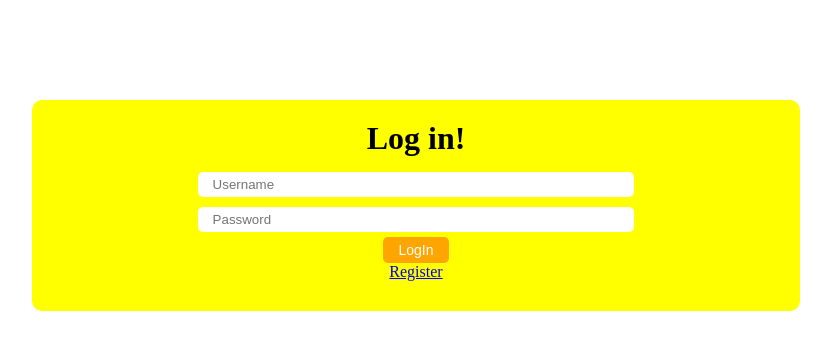
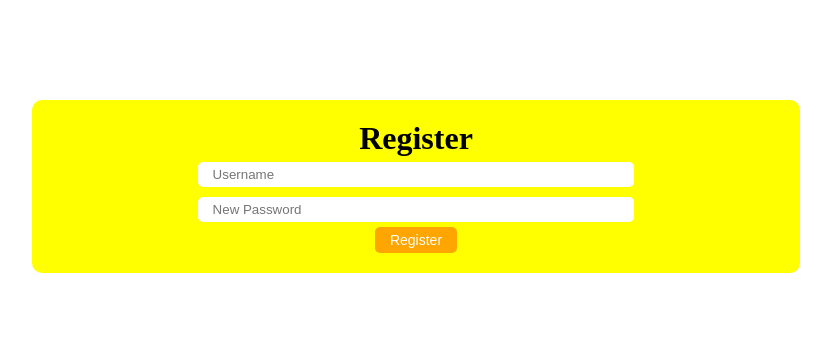
Before and after one commit to Ozurexus/BookHive, a React (Create React App) app in the folder client/: page /register in a window 1280 px wide. Before the commit this address led to /login. Shown: the top 350 px of the page, without its empty margins (224-1055 px from the left). Built offline with nearby package versions, Linux system fonts and the light colour scheme.

Commit message:
routing fixing

```diff
--- a/client/src/App.js
+++ b/client/src/App.js
@@ -1,5 +1,5 @@
 import React, {useEffect, useState} from 'react';
-import {BrowserRouter, Navigate} from "react-router-dom";
+import {BrowserRouter} from "react-router-dom";
 import AppRouter from './components/AppRouter';
 import './styles/App.css'
 import {AuthContext} from "./context";
@@ -7,22 +7,22 @@ import {AuthContext} from "./context";
 
 function App() {
     const [isAuth, setIsAuth] = useState(false);
+    const [isLoading, setLoading] = useState(true);
 
     useEffect(() => {
         if(localStorage.getItem('auth')) {
             setIsAuth(true);
         }
-    }, )
+        setLoading(false);
+    }, [])
 
     return (
         <AuthContext.Provider value={{
             isAuth,
-            setIsAuth
+            setIsAuth,
+            isLoading
         }}>
             <BrowserRouter>
-                {!isAuth && (
-                    <Navigate to='/login' replace={true}/>
-                )}
                 <AppRouter/>
             </BrowserRouter>
         </AuthContext.Provider>
--- a/client/src/components/AppRouter.jsx
+++ b/client/src/components/AppRouter.jsx
@@ -1,34 +1,48 @@
-import React from "react";
+import React, {useContext, useState} from "react";
 
 import Login from '../pages/Login';
 import Register from '../pages/Register';
 import Welcome from '../pages/Welcome';
 import Recommendations from '../pages/Recommendations';
 import MyBooks from '../pages/MyBooks';
-import {Route, Routes} from "react-router-dom";
+import Loader from "./UI/Loader/Loader";
+import {Navigate, Route, Routes} from "react-router-dom";
+import {AuthContext} from "../context";
 
 
 const AppRouter = () => {
+    const {isAuth, isLoading} = useContext(AuthContext);
 
-    const routes = [
-        {path: "/login", component: <Login/>},
-        {path: "/register", component: <Register/>},
+    const privateRoutes = [
         {path: "/welcome", component: <Welcome/>},
         {path: "/recommendations", component: <Recommendations/>},
         {path: "/mybooks", component: <MyBooks/>},
+        {path: "*", component: <Navigate to='/recommendations'/>},
     ]
+    const publicRoutes = [
+        {path: "/login", component: <Login/>},
+        {path: "/register", component: <Register/>},
+        {path: "*", component: <Navigate to='/login' replace={true}/>},
+    ]
+    if(isLoading)
+        return <Loader />
 
     return (
-        <Routes>
-            {routes.map(route =>
-                <Route
-                    path={route.path}
-                    element={route.component}
-                    key={route.path}
-                />
-            )}
-        </Routes>
-    );
+        isAuth
+            ?
+            <Routes>
+                {privateRoutes.map(route =>
+                    <Route path={route.path} element={route.component} key={route.path}/>
+                )}
+            </Routes>
+            :
+            <Routes>
+                {publicRoutes.map(route =>
+                    <Route path={route.path} element={route.component} key={route.path}/>
+                )}
+            </Routes>
+    )
+
 }
 
 export default AppRouter;
--- /dev/null
+++ b/client/src/components/UI/Loader/Loader.jsx
@@ -0,0 +1,11 @@
+import React from 'react';
+
+function Loader(props) {
+    return (
+        <div>
+            <h1>Loading!</h1>
+        </div>
+    );
+}
+
+export default Loader;
--- a/client/src/pages/Login.jsx
+++ b/client/src/pages/Login.jsx
@@ -1,5 +1,5 @@
-import React, {useContext} from "react";
-import {Link, Navigate} from "react-router-dom";
+import React, {useContext, useState} from "react";
+import {Link, useNavigate} from "react-router-dom";
 import MyInput from "../components/UI/Input/MyInput";
 import MyButton from "../components/UI/Button/MyButton";
 import styles from '../styles/Modal.module.css'
@@ -7,26 +7,39 @@ import {AuthContext} from "../context";
 
 const Login = () => {
     const {isAuth, setIsAuth} = useContext(AuthContext);
+    const [user, setUser] = useState({login: '', password: ''});
+
+    const navigate = useNavigate();
 
     const login = event => {
         event.preventDefault()
         setIsAuth(true);
         console.log(isAuth);
         localStorage.setItem('auth', 'true');
+        navigate('/welcome');
     }
 
     return (
         <div className={styles.modal}>
-            {isAuth && (
-                <Navigate to='/welcome' replace={true}/>
-            )}
             <h1>Log in!</h1>
             <form className={styles.modalForm} onSubmit={login}>
-                <MyInput type="text" placeholder="Username"></MyInput>
-                <MyInput type="password" placeholder="Password"></MyInput>
+                <MyInput value={user.login}
+                         onChange={e => setUser({
+                             ...user,
+                             login: e.target.value
+                         })}
+                         type="text"
+                         placeholder="Username" />
+                <MyInput value={user.password}
+                         onChange={e => setUser({
+                             ...user,
+                             password: e.target.value
+                         })}
+                         type="password"
+                         placeholder="Password" />
                 <MyButton>LogIn</MyButton>
-                <Link to="/register">Register</Link>
             </form>
+            <Link to="/register">Register</Link>
         </div>
     )
 }
--- a/client/src/pages/Recommendations.jsx
+++ b/client/src/pages/Recommendations.jsx
@@ -6,7 +6,6 @@ const Recommendations = () => {
     return (
         <div>
             <Navbar></Navbar>
-
         </div>
     )
 }
--- a/client/src/pages/Register.jsx
+++ b/client/src/pages/Register.jsx
@@ -1,15 +1,34 @@
-import React from "react";
+import React, {useState} from "react";
 import MyInput from "../components/UI/Input/MyInput";
 import MyButton from "../components/UI/Button/MyButton";
 import style from '../styles/Modal.module.css'
+import {useNavigate} from "react-router-dom";
 
 const Register = () => {
+    const [user, setUser] = useState({login:'', password:''})
+    const navigate = useNavigate();
+    const register = () => {
+        navigate('/login');
+    }
+
     return (
         <div className={style.modal}>
             <h1>Register</h1>
-            <MyInput type="text" placeholder="Username"></MyInput>
-            <MyInput type="password" placeholder="New Password"></MyInput>
-            <MyButton>Register</MyButton>
+            <MyInput value={user.login}
+                     onChange={e => setUser({
+                         ...user,
+                         login: e.target.value
+                     })}
+                     type="text"
+                     placeholder="Username" />
+            <MyInput value={user.password}
+                     onChange={e => setUser({
+                         ...user,
+                         password: e.target.value
+                     })}
+                     type="password"
+                     placeholder="New Password" />
+            <MyButton onClick={register}>Register</MyButton>
         </div>
     )
 }
```
